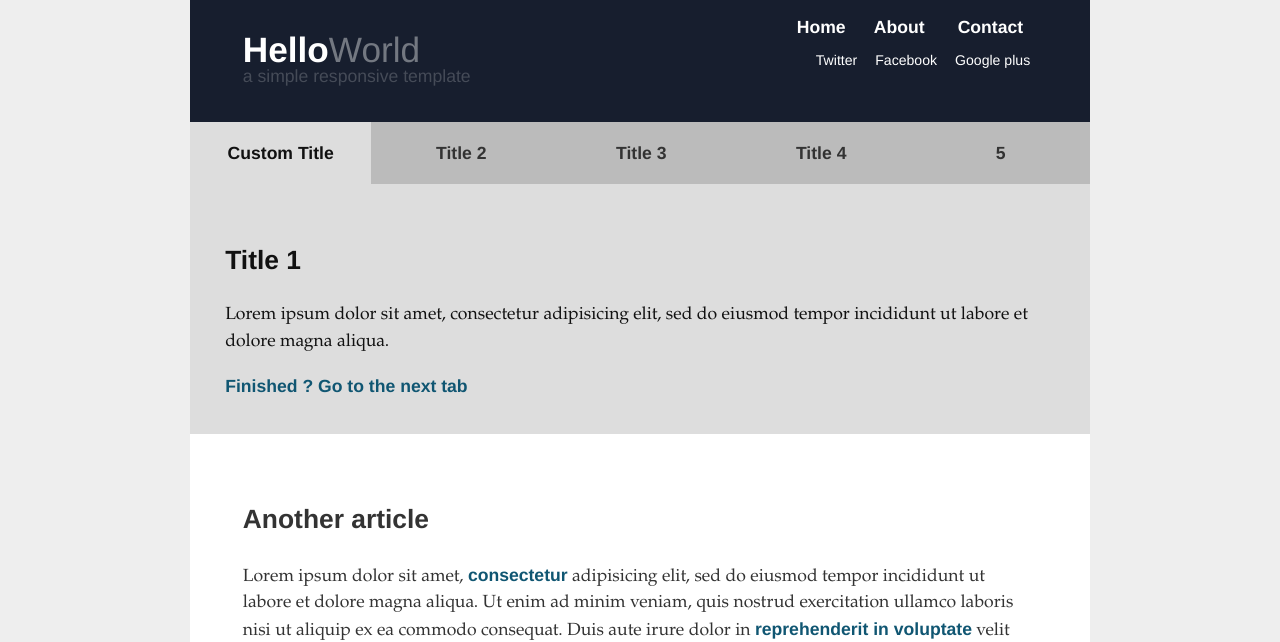
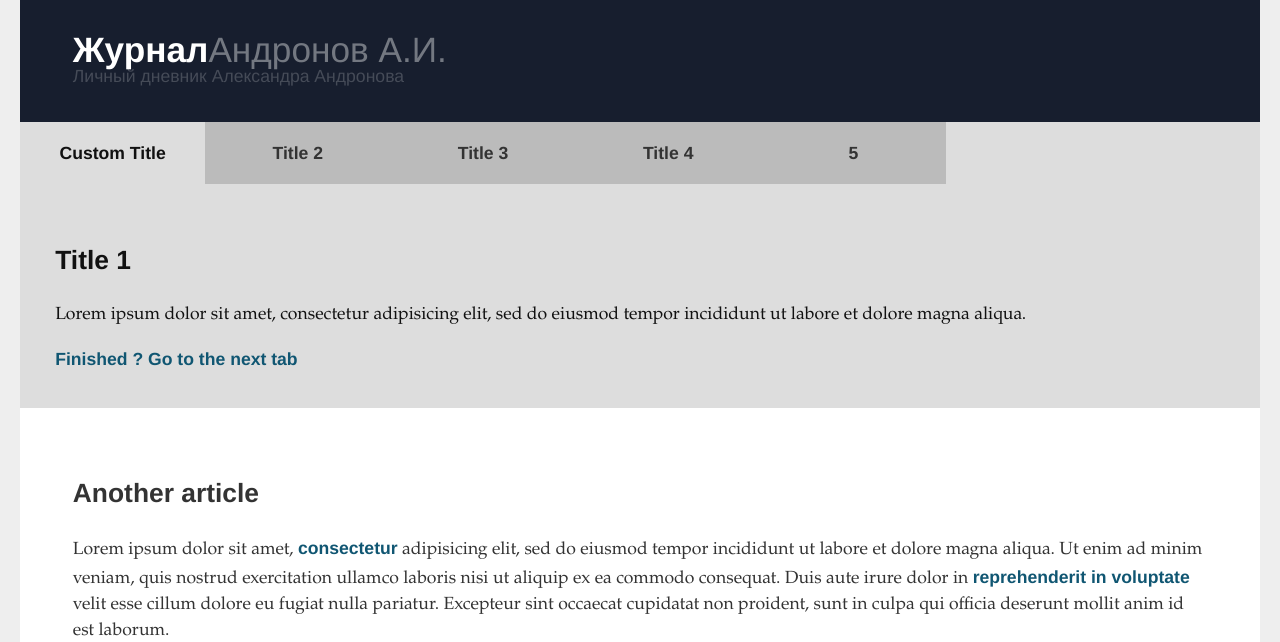
Before and after one commit to AlexandrAndronov/myjournal, a plain HTML site: page index.html in a window 1280 px wide. Shown: the top 642 px of the page. Drawn offline with Linux system fonts and the light colour scheme.

Commit message:
download_06_11_2023_2

```diff
--- a/index.html
+++ b/index.html
@@ -1,17 +1,17 @@
 <!DOCTYPE html>
 <html lang="en">
 <head>
-<title>MLB Responsive</title>
+<title>Александр Андронов | Журнал</title>
 <link rel="stylesheet" href="stylesheets/style.css" type="text/css">
 <meta name="viewport" content="width=device-width,initial-scale=1">
 </head>
 <body>
 <header>
-  <nav> <a href="#">Home</a><a href="#">About</a> <a href="#">Contact</a>
+  <!-- <nav> <a href="#">Главная</a><a href="#">О нас</a> <a href="#">Контакты</a>
     <div> <a href="#">Twitter</a> <a href="#">Facebook</a> <a href="#">Google plus</a> </div>
-  </nav>
-  <h1>Hello<span>World</span></h1>
-  <span>a simple responsive template</span> </header>
+  </nav> -->
+  <h1>Журнал<span>Андронов А.И.</span></h1>
+  <span>Личный дневник Александра Андронова</span> </header>
 <section id="tabs">
   <article data-title="Custom Title">
     <h2>Title 1</h2>
@@ -60,7 +60,9 @@
   </article>
 </section>
 <footer>
-  <p>&copy; Copyright 2012 - Domain Name | Website Template By <a target="_blank" href="http://mlb.li/">Matthias Le Brun</a></p>
+  <p>&copy; Copyright 2023 - Александр Андронов | Личный дневник
+    <!-- <a target="_blank" href="https://panda-development.ru">Panda Development Companyr</a> -->
+  </p>
 </footer>
 <script src="scripts/main.js"></script>
 <script>
--- a/stylesheets/style.css
+++ b/stylesheets/style.css
@@ -7,7 +7,7 @@ body {
   background: #fff;
   color: #333;
   margin: 0 auto;
-  max-width: 900px;
+  max-width: 1240px;
   font: 1em/1.5 "Helvetica Neue", Helvetica, Arial, sans-serif;
   }
 
```
